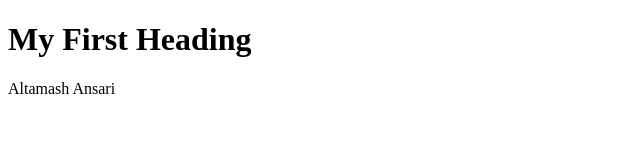
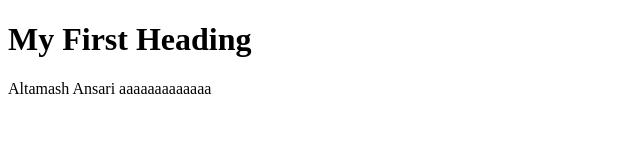
Before and after one commit to priyankamistry09/extension_test, a website: page client/index.html in a window 1280 px wide. Shown: the whole page, without its empty margins (0-640 px from the left). Drawn offline with Linux system fonts and the light colour scheme.

Commit message:
Update index.html

```diff
--- a/client/index.html
+++ b/client/index.html
@@ -4,7 +4,7 @@
 
 	<h1>My First Heading</h1>
 
-	<p>Altamash Ansari</p>
+	<p>Altamash Ansari aaaaaaaaaaaaa</p>
 
 </body>
 </html>
```
